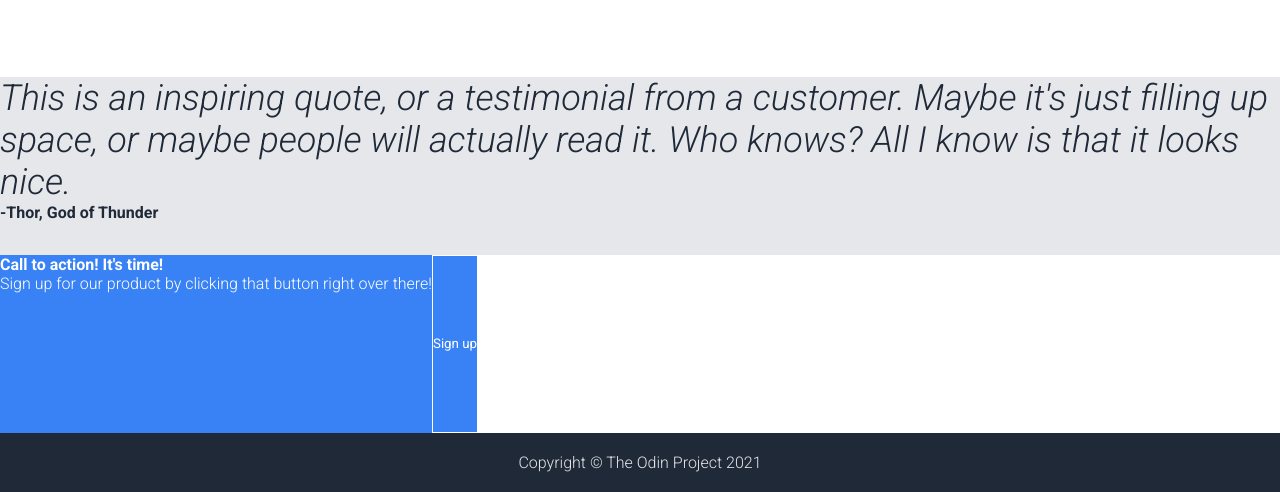
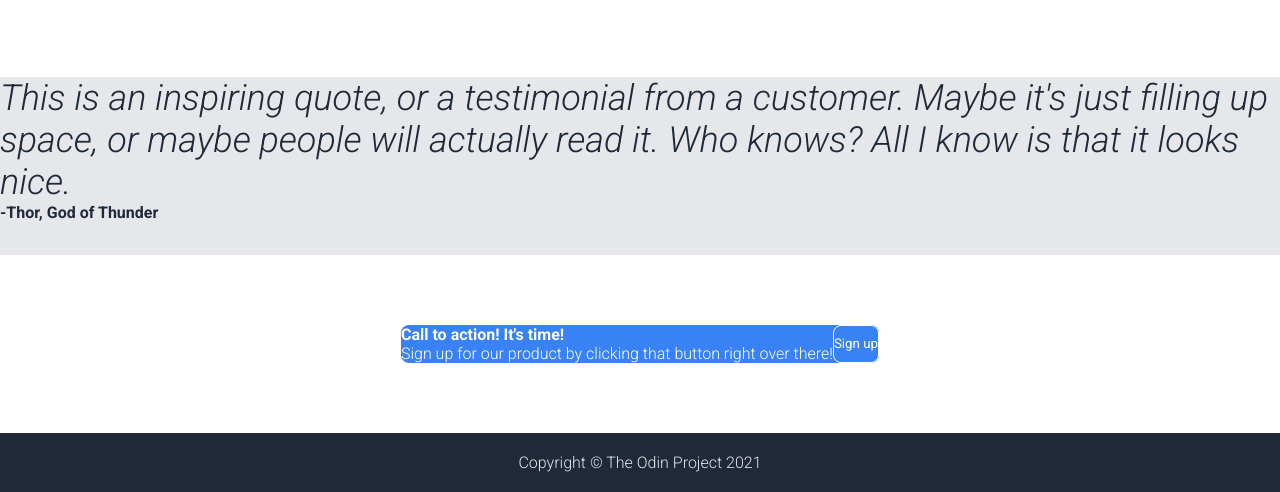
Before and after one commit to kaizhou24/landing-page, a plain HTML site: page index.html in a window 1280 px wide. Shown: the part 308-800 px from the top of the page. Drawn offline with Linux system fonts and the light colour scheme.

Commit message:
Add minimal styling for call-to-action

```diff
--- a/style.css
+++ b/style.css
@@ -158,16 +158,18 @@ QUOTE SECTION
 /*
 CALL-TO-ACTION SECTION
 */
-
 .call-to-action {
     display: flex;
     flex: 1;
+    justify-content: center;
+    align-items: center;
 }
 
 .splash {
     display: flex;
     background-color: #3882f6;
     color: white;
+    border-radius: 8px;
 }
 
 .bold {
@@ -182,6 +184,7 @@ CALL-TO-ACTION SECTION
     border: white;
     border-style: solid;
     border-width: 1px;
+    border-radius: 8px;
     background-color: #3882f6;
     color: white;
 }
@@ -189,9 +192,8 @@ CALL-TO-ACTION SECTION
 
 
 /*
-FOOTER
+FOOTER: COMPLETE
 */
-
 footer {
     background-color: #1f2937;
     color: #e5e7eb;
```
Also changed, not shown: index.html (+4 -0 lines).
